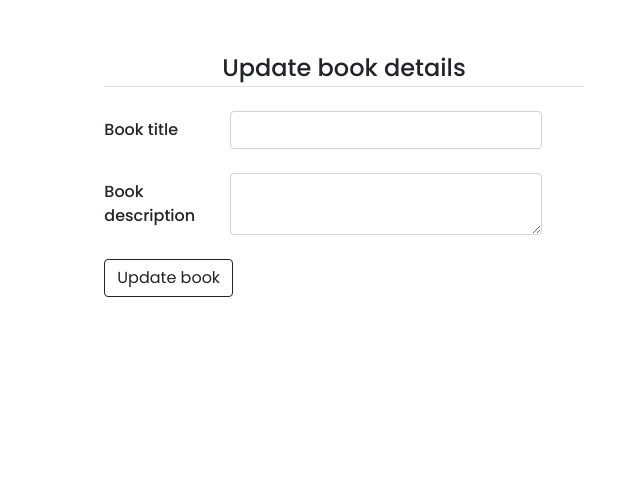
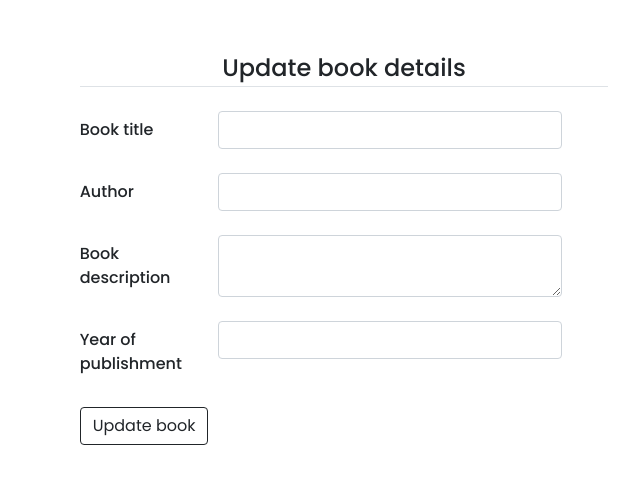
Before and after one commit to OyugoObonyo/Library-Management-System, a Flask app: template app/templates/books/update_book.html in a window 1280 px wide. Shown: the part 56-540 px from the top of the page, without its empty margins (296-936 px from the left). Run offline with Flask 2, Linux system fonts and the light colour scheme; the template is opened without the code that fills it: values that come from a table or form of the project are taken from there, others are empty; some libraries are stand-ins or nearby versions.

Commit message:
fix update book template

```diff
--- a/app/templates/books/update_book.html
+++ b/app/templates/books/update_book.html
@@ -21,6 +21,21 @@
           {% endif %}
         </div>
         <div class="row mb-4">
+          {{ form.author.label(class="col-sm-3 col-form-label") }}
+          {% if form.author.errors %}
+            {{ form.author(class="form-control is-invalid") }}
+              <div class="invalid-feedback">
+                {% for error in form.author.errors %}
+                  <span style="color: red;">{{ error }}</span>
+                {% endfor %}
+              </div>
+          {% else %}
+            <div class="col-sm-8">
+              {{ form.author(class="form-control") }}
+            </div>
+          {% endif %}
+        </div>
+        <div class="row mb-4">
           {{ form.synopsis.label(class="col-sm-3 col-form-label")}}
           {% if form.synopsis.errors %}
             {{ form.synopsis(class="form-control is-invalid") }}
@@ -31,7 +46,22 @@
               </div>
           {% else %}
               <div class="col-sm-8">
-                {{ form.synopsis(class="form-control") }}
+                  {{ form.synopsis(class="form-control") }}
+              </div>
+          {% endif %}
+        </div>
+        <div class="row mb-4">
+          {{ form.year_of_publish.label(class="col-sm-3 col-form-label") }}
+          {% if form.year_of_publish.errors %}
+            {{ form.year_of_publish(class="form-control is-invalid") }}
+              <div class="invalid-feedback">
+                {% for error in form.year_of_publish.errors %}
+                  <span style="color: red;">{{ error }}</span>
+                {% endfor %}
+              </div>
+          {% else %}
+              <div class="col-sm-8">
+                {{ form.year_of_publish(class="form-control") }}
               </div>
           {% endif %}
         </div>
```
